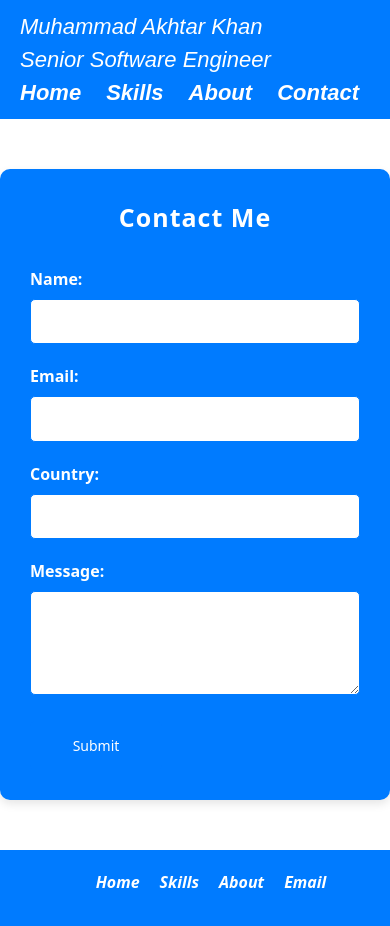
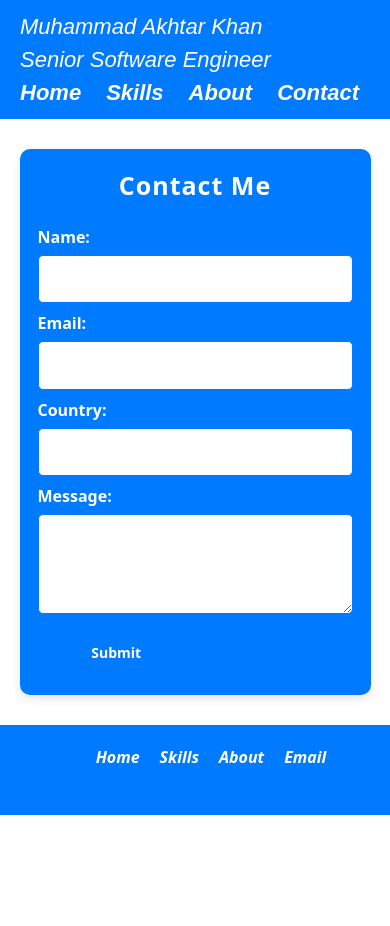
Before and after one commit to Tooba105/ng_akhtar_portfolio, an Angular app: page /contact in a window 390 px wide. Shown: the top 926 px of the page. After the commit the page ends 844 px from the top, so only its background shows below. Built offline with nearby package versions, Linux system fonts and the light colour scheme.

Commit message:
update contact and nvabar

```diff
--- a/src/app/components/navbar/navbar.component.scss
+++ b/src/app/components/navbar/navbar.component.scss
@@ -8,10 +8,12 @@ html, body {
 
   /* Navbar Basic Styling */
   .navbar {
+
     display: flex;
     justify-content: space-between;
     align-items: center;
     padding: 10px 20px;
+    position:sticky;
     background-color: $backColor;
     color: $foreColor;
     font-family: "Lobster", sans-serif;
--- a/src/app/pages/contact/contact.component.html
+++ b/src/app/pages/contact/contact.component.html
@@ -1,10 +1,8 @@
-
 <div class="form-container">
     <p style="text-align: center;font-size: 25px;">Contact Me</p>
     <form [formGroup]="userForm">
         <label for="name">Name:</label>
         <input type="text" id="name" formControlName="name">
-        <!-- <div *ngIf="userForm.get('name')?.hasError('required') &&userForm.get('name').touched">Name is required</div> -->
 
         <label for="email">Email:</label>
         <input type="email" id="email" formControlName="email">
--- a/src/app/pages/contact/contact.component.scss
+++ b/src/app/pages/contact/contact.component.scss
@@ -1,6 +1,6 @@
 
-@import "../../../color_variables.scss";
-/* Body styling */
+@import "../../../color_variables.scss"; // SCSS only
+
 body {
   font-family: 'Arial', sans-serif;
   background-color: #f4f4f4;
@@ -8,162 +8,145 @@ body {
   padding: 0;
 }
 
-/* Navbar Styling */
 app-navbar {
   width: 100%;
   display: block;
 }
 
-/* Main form container styling */
+/* ===== Form Container ===== */
 .form-container {
   background-color: $backColor;
-    width: 100%;
-    max-width: 500px;
-    margin: 25px auto;
-    padding: 30px;
+  width: 90%;
+  max-width: 450px;
+  margin: 40px auto;
+  padding: 15px 20px;
   border-radius: 10px;
   box-shadow: 0 4px 10px rgba(0, 0, 0, 0.1);
   transition: all 0.3s ease;
+  box-sizing: border-box;
 }
 
-/* Form Title */
+/* ===== Form Heading ===== */
 .form-container p {
   text-align: center;
   font-size: 30px;
   color: $foreColor;
-    margin-bottom: 30px;
+  margin-bottom: 20px;
   font-weight: bold;
   letter-spacing: 1px;
 }
 
-/* Label Styling */
+/* ===== Labels ===== */
 label {
   display: block;
   font-size: 16px;
   font-weight: bold;
-    margin-bottom: 8px;
+  margin-bottom: 6px;
   color: $foreColor;
-    transition: color 0.3s ease;
 }
 
-/* Input and Textarea Styling */
+/* ===== Inputs & Textareas ===== */
 input[type="text"],
 input[type="email"],
 input[type="country"],
 textarea {
   width: 100%;
   padding: 12px;
-    margin-bottom: 20px;
+  margin-bottom: 8px;
   border: 1px solid $backColor;
   border-radius: 5px;
-    font-size: 16px;
+  font-size: 15px;
   background-color: $foreColor;
+  color: #000;
   box-sizing: border-box;
   transition: all 0.3s ease;
 }
 
-/* Focused Input and Textarea Styling */
 input:focus,
 textarea:focus {
-    border-color: $backColor;
+  border-color: darken($backColor, 10%);
   background-color: $foreColor;
   outline: none;
 }
 
-/* Textarea specific style */
 textarea {
-    resize: vertical; /* Allow resizing vertically */
+  resize: vertical;
 }
 
-/* Button Styling */
+/* ===== Button ===== */
 button {
-    width: 40%; /* Make button 100% width */
+  width: 50%;
   padding: 14px;
   background-color: $backColor;
   color: $foreColor;
-    font-size: 18px;
+  font-size: 17px;
   border: none;
   border-radius: 5px;
   cursor: pointer;
   transition: background-color 0.3s ease;
+  font-weight: bold;
 }
 
 button:hover {
   background-color: $hoverColor;
 }
 
-/* Responsive Design */
+/* ===== Responsive Breakpoints ===== */
 
-/* Tablet and Mobile Styling */
+/* Tablets */
 @media (max-width: 1024px) {
   .form-container {
-        max-width: 500px; /* Keep the form width constant */
-        padding: 30px;
-        margin: 50px auto;
+    padding: 25px;
+    margin: 35px auto;
   }
 
   .form-container p {
     font-size: 28px;
   }
 
-    input[type="text"],
-    input[type="email"],
-    input[type="country"],
+  input,
   textarea {
-        font-size: 15px;
-        padding: 12px;
+    font-size: 14px;
+    padding: 10px;
   }
 
   button {
     font-size: 16px;
-        padding: 14px;
+    padding: 12px;
   }
 }
 
-/* Mobile-first styling for devices with a width up to 768px */
+/* Mobile */
 @media (max-width: 768px) {
   .form-container {
-        max-width: 500px; /* Keep the form width constant */
-        padding: 30px;
-        margin: 50px auto;
+    padding: 20px;
+    margin: 30px auto;
   }
 
   .form-container p {
     font-size: 24px;
   }
 
-    input[type="text"],
-    input[type="email"],
-    input[type="country"],
+  input,
   textarea {
-        font-size: 14px;
-        padding: 12px;
+    font-size: 13px;
+    padding: 10px;
   }
 
   button {
     font-size: 15px;
-        padding: 14px;
   }
 }
 
-/* Small screens (Mobile Portrait) */
+/* Small Devices */
 @media (max-width: 480px) {
   .form-container {
-        max-width: 500px; /* Keep the form width constant */
-        padding: 30px;
-        margin: 50px auto;
+    padding: 18px;
+
   }
 
   .form-container p {
     font-size: 20px;
-    }
-
-    input[type="text"],
-    input[type="email"],
-    input[type="country"],
-    textarea {
-        font-size: 13px;
-        padding: 12px;
   }
 
   button {
@@ -172,28 +155,20 @@ button:hover {
   }
 }
 
-/* Smallest screens (Mobile) */
+/* Extra Small */
 @media (max-width: 320px) {
-    .form-container {
-        max-width: 500px; /* Keep the form width constant */
-        padding: 30px;
-        margin: 50px auto;
-    }
-
   .form-container p {
     font-size: 18px;
   }
 
-    input[type="text"],
-    input[type="email"],
-    input[type="country"],
+  input,
   textarea {
     font-size: 12px;
-        padding: 12px;
+    padding: 10px;
   }
 
   button {
-        font-size: 12px;
+    font-size: 13px;
     padding: 14px;
   }
 }
```
Also changed, not shown: src/app/components/navbar/navbar.component.html (indentation only). Lines whose indentation alone changed are shown as unchanged.
